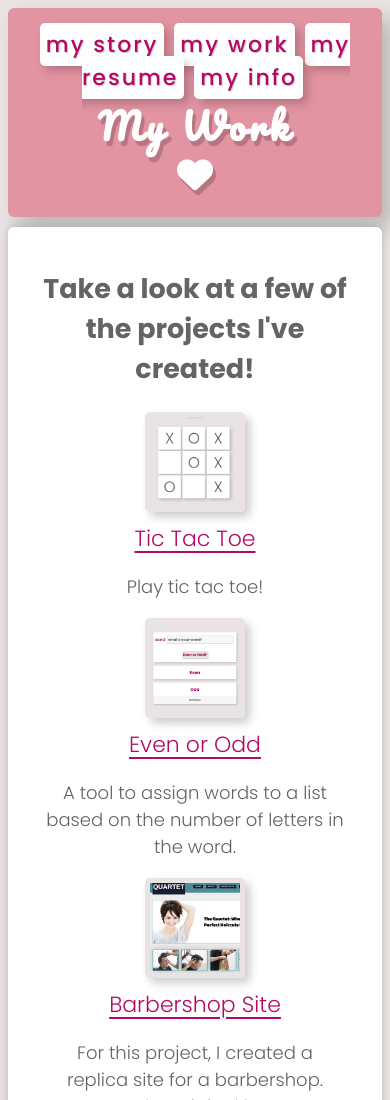
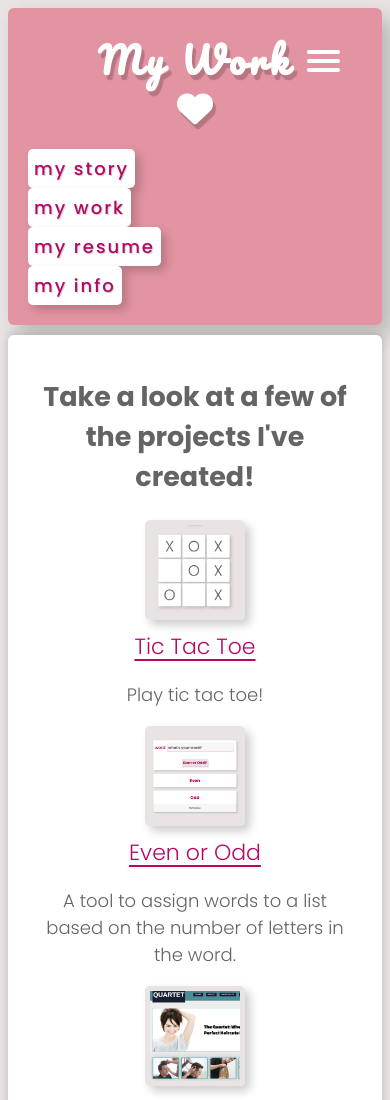
Before and after one commit to llthompson/myPortfolio, a plain HTML site: page portfolio-index.html in a window 390 px wide. Shown: the top 1100 px of the page. Drawn offline with Linux system fonts and the light colour scheme.

Commit message:
update nav for all pages

```diff
--- a/global.css
+++ b/global.css
@@ -47,6 +47,7 @@ nav {
 
 .btn {
     color: #b50965;
+    font-size: 18px;
     font-weight: 500;
     border-style: none;
     border-radius: 5px;
@@ -178,9 +179,9 @@ a:visited {
     background: #b50965;
 }
 
-#menuToggle:checked + #menu {
+#menuToggle:checked+#menu {
     display: flex;
-  }
+}
 
 h1 {
     font-family: 'Pacifico', cursive;
--- a/portfolio-index.html
+++ b/portfolio-index.html
@@ -20,22 +20,28 @@
 <body>
 
 
-    <header> <!--HTML for the Header-->
-
-        <nav>
-            <a href="index.html"><i id="logo" class="fa-solid fa-heart"><span class="tooltip">Home</span></i></a>
+    <!--HTML for the Header-->
+    <header>
+        <nav class="original-nav">
+            <a href="../index.html"><i id="logo" class="fa-solid fa-heart"><span class="tooltip">Home</span></i></a>
             <h1>My Work</h1>
-            <div class="nav-items">
-
-
-                <a href="about/index.html" class="btn">My Story</a>
-                <a href="portfolio-index.html" class="btn">My Work</a>
-                <a href="resume/index.html" class="btn">My Resume</a>
-                <a href="contact/index.html" class="btn">My Info</a>
-            </div>
-
+            <nav role="navigation">
+                <div class="nav-items" id="menuToggle">
+                    <input type="checkbox" />
+                    <span></span>
+                    <span></span>
+                    <span></span>
+                </div>
+            </nav>
         </nav>
-    </header> <!--End HTML for the Header-->
+        <ul id="menu">
+            <a href="../about/index.html" class="btn">My Story</a>
+            <a href="../portfolio-index.html" class="btn">My Work</a>
+            <a href="../resume/index.html" class="btn">My Resume</a>
+            <a href="../contact/index.html" class="btn">My Info</a>
+        </ul>
+    </header>
+    <!--End HTML for the Header-->
 
 
     <main>
@@ -65,8 +71,9 @@
         </section>
 
     </main>
+
+    <script src="https://kit.fontawesome.com/c0296476ad.js" crossorigin="anonymous"></script>
+    <script src="../nav.js"></script>
 </body>
 
-<script src="https://kit.fontawesome.com/c0296476ad.js" crossorigin="anonymous"></script>
-
 </html>
```
Also changed, not shown: about/index.html (+22 -17 lines), contact/index.html (+20 -14 lines), index.html (+2 -1 lines), resume/index.html (+22 -18 lines).
